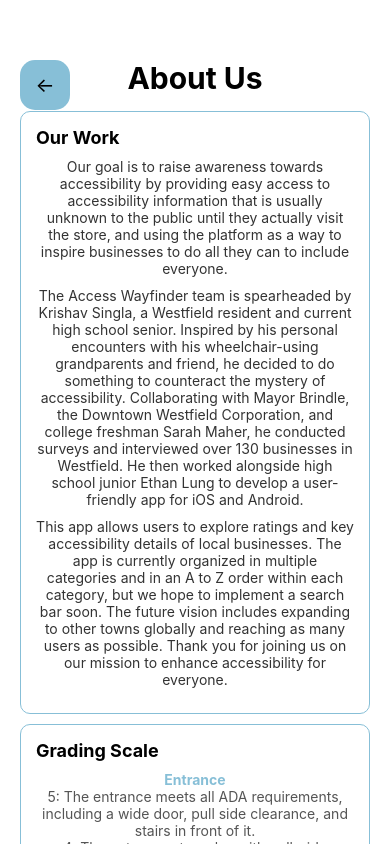
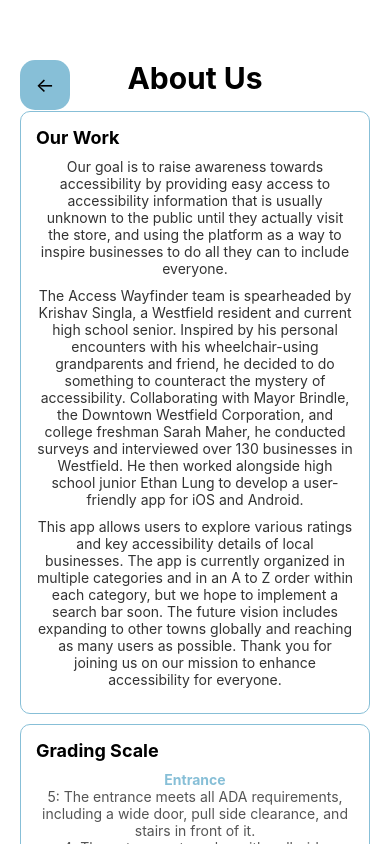
Before and after one commit to krishavs1/access-wayfinder, a React Native app: screen /AboutUs in a window 390 px wide. Built offline with nearby package versions, Linux system fonts and the light colour scheme.

Commit message:
Recommitting

```diff
--- a/src/screens/AboutUs.js
+++ b/src/screens/AboutUs.js
@@ -37,7 +37,7 @@
          The Access Wayfinder team is spearheaded by Krishav Singla, a Westfield resident and current high school senior. Inspired by his personal encounters with his wheelchair-using grandparents and friend, he decided to do something to counteract the mystery of accessibility. Collaborating with Mayor Brindle, the Downtown Westfield Corporation, and college freshman Sarah Maher, he conducted surveys and interviewed over 130 businesses in Westfield. He then worked alongside high school junior Ethan Lung to develop a user-friendly app for iOS and Android.
        </Text>
        <Text style={styles.paragraph}>
-         This app allows users to explore ratings and key accessibility details of local businesses. The app is currently organized in multiple categories and in an A to Z order within each category, but we hope to implement a search bar soon. The future vision includes expanding to other towns globally and reaching as many users as possible. Thank you for joining us on our mission to enhance accessibility for everyone.
+         This app allows users to explore various ratings and key accessibility details of local businesses. The app is currently organized in multiple categories and in an A to Z order within each category, but we hope to implement a search bar soon. The future vision includes expanding to other towns globally and reaching as many users as possible. Thank you for joining us on our mission to enhance accessibility for everyone.
        </Text>
      </View>
      <View style={styles.textBox}>
```
